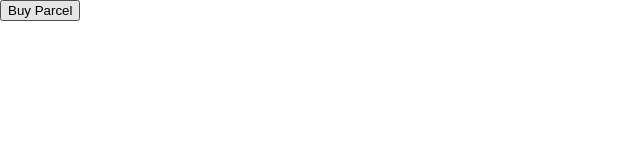
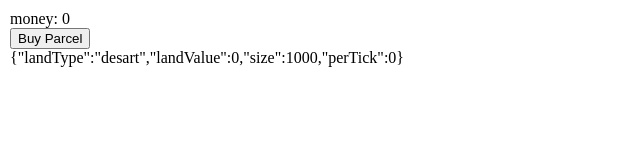
Before and after one commit to dustinpfister/game_parcel_idle, a plain HTML site: page index.html in a window 1280 px wide. Both pictures are taken after a click on the button "Buy Parcel". Shown: the whole page, without its empty margins (0-640 px from the left). Drawn offline with Linux system fonts and the light colour scheme; animation ran at ten frames a second.

Commit message:
working on main.js

```diff
--- a/index.html
+++ b/index.html
@@ -9,7 +9,7 @@
 
     body{
 
-        margin :0px;
+        margin :10px;
 
     }
 
@@ -19,6 +19,7 @@
 
 <body>
 
+    <div id="disp"></div>
     <input id="button_buy_parcel" type="button" value="Buy Parcel">
     <div id="gamearea" style="position:relative;"></div>
 
--- a/src/main.js
+++ b/src/main.js
@@ -1,8 +1,30 @@
 
+var loop = function () {
 
-document.getElementById('button_buy_parcel').addEventListener('click', function(){
+    setTimeout(loop);
 
-	console.log('sigh');
+    document.getElementById('disp').innerHTML = 'money: ' + World().money;
 
+};
+
+loop();
+
+document.getElementById('button_buy_parcel').addEventListener('click', function () {
+
+    console.log('buying parcel');
+
+    World.buyParcel();
+
+    var parcels = World().parcels;
+
+    var html = '';
+
+    parcels.forEach(function (parcel) {
+
+        html += JSON.stringify(parcel) + '<br>';
+
+    });
+
+    document.getElementById('gamearea').innerHTML = html;
 
 });
--- a/src/world.js
+++ b/src/world.js
@@ -3,7 +3,8 @@ var World = (function () {
     // the current state pf the world
     var state = {
 
-	    money : 1000,
+        money : 1,
+        parcelCost : 1,
 
         maxParcel : 10,
 
@@ -119,6 +120,18 @@ var World = (function () {
 
     };
 
+    //
+    api.buyParcel = function () {
+
+        if (state.money >= state.parcelCost && state.parcels.length < state.maxParcel) {
+
+            state.money -= state.parcelCost;
+            api.addParcel();
+
+        }
+
+    };
+
     return api;
 
 }
```
